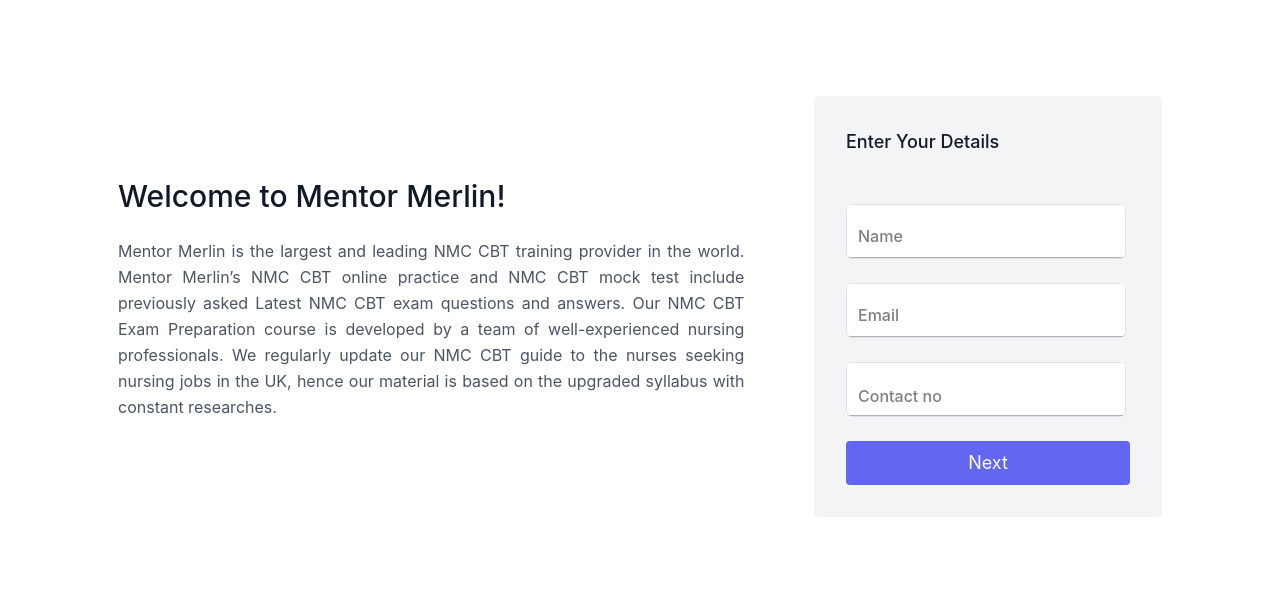
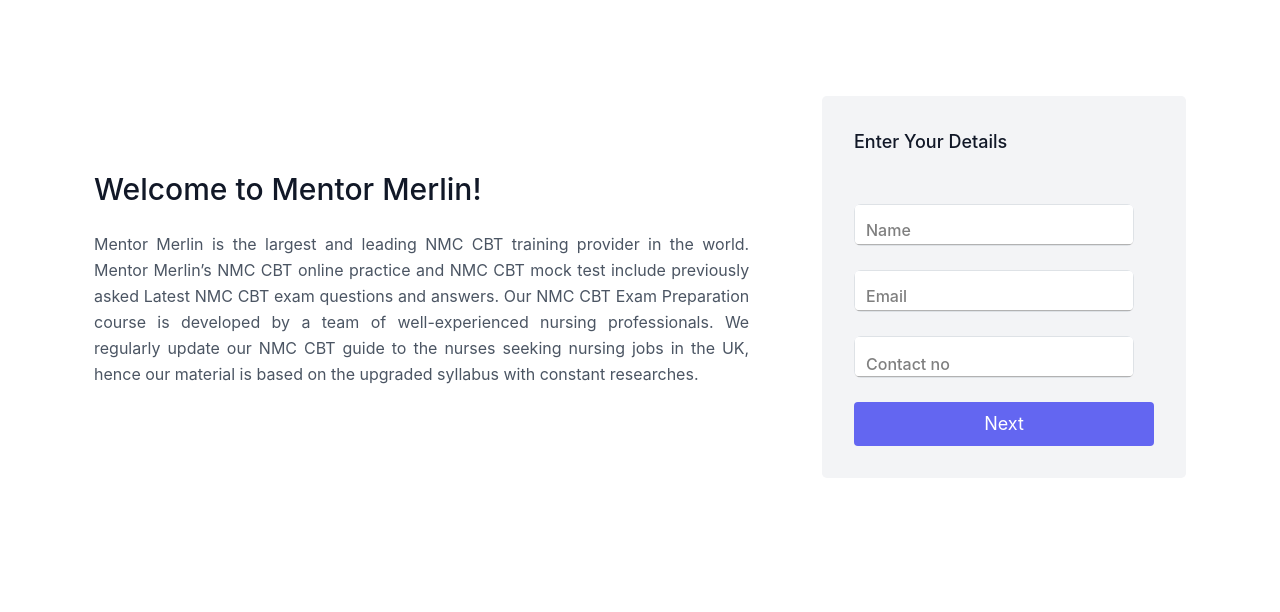
Before and after one commit to rakeshraju997/survey, a PHP site: page /img/user_page.php in a window 1280 px wide. Shown: the part 56-668 px from the top of the page. Run offline with PHP 8.4, Linux system fonts and the light colour scheme.

Commit message:
modified ui part

```diff
--- a/user_page.php
+++ b/user_page.php
@@ -9,7 +9,7 @@
 }
 .inp .label {
   position: absolute;
-  top: 20px;
+  top: 14px;
   left: 12px;
   font-size: 16px;
   color: rgba(0, 0, 0, 0.5);
@@ -38,7 +38,7 @@
   border: 0;
   font-family: inherit;
   padding: 16px 12px 0 12px;
-  height: 55px;
+  height: px;
   font-size: 16px;
   font-weight: 400;
   background: rgba(0, 0, 0, 0.02);
@@ -85,7 +85,7 @@
 </nav>
 <form id="user_form">
 <section class="text-gray-600 body-font">
-  <div class="container px-5 py-24 mx-auto flex flex-wrap items-center">
+  <div class="container px-4 py-24 mx-auto flex flex-wrap items-center">
     <div class="lg:w-3/5 md:w-1/2 md:pr-16 lg:pr-0 pr-0">
       <h1 class="title-font font-medium text-3xl text-gray-900">
       Welcome to Mentor Merlin!
@@ -102,21 +102,21 @@
 
       <div class="relative mb-4">
         <label for="inp" class="inp">
-        <input type="text" name="user_name" class="w-full bg-white rounded border border-gray-300 focus:border-indigo-500 focus:ring-2 focus:ring-indigo-200 text-base outline-none text-gray-700 leading-8 transition-colors duration-200 ease-in-out" placeholder="&nbsp;" required>
+        <input type="text" name="user_name" class="w-full bg-white rounded border border-gray-300 focus:border-indigo-500 focus:ring-2 focus:ring-indigo-200 text-base outline-none text-gray-700 py-1 px-3 leading-8 transition-colors duration-200 ease-in-out"  placeholder="&nbsp;">
         <span class="label">Name</span>
         <span class="focus-bg"></span>
         </label>
     </div>
     <div class="relative mb-4">
         <label for="inp" class="inp">
-        <input type="email" name="email" class="w-full bg-white rounded border border-gray-300 focus:border-indigo-500 focus:ring-2 focus:ring-indigo-200 text-base outline-none text-gray-700 leading-8 transition-colors duration-200 ease-in-out" placeholder="&nbsp;" required>
+        <input type="text" name="email" class="w-full bg-white rounded border border-gray-300 focus:border-indigo-500 focus:ring-2 focus:ring-indigo-200 text-base outline-none text-gray-700 py-1 px-3 leading-8 transition-colors duration-200 ease-in-out"  placeholder="&nbsp;">
         <span class="label">Email</span>
         <span class="focus-bg"></span>
         </label>
     </div>
     <div class="relative mb-4">
         <label for="inp" class="inp leading-7 text-sm text-gray-600">
-        <input type="text" name="phone" class="w-full bg-white rounded border border-gray-300 focus:border-indigo-500 focus:ring-2 focus:ring-indigo-200 text-base outline-none text-gray-700 leading-8 transition-colors duration-200 ease-in-out"  pattern="[789][0-9]{9}" placeholder="&nbsp;" required>
+        <input type="text" name="phone" class="w-full bg-white rounded border border-gray-300 focus:border-indigo-500 focus:ring-2 focus:ring-indigo-200 text-base outline-none text-gray-700 py-1 px-3 leading-8 transition-colors duration-200 ease-in-out"  placeholder="&nbsp;">
         <span class="label">Contact no</span>
         <span class="focus-bg"></span>
         </label>
```
